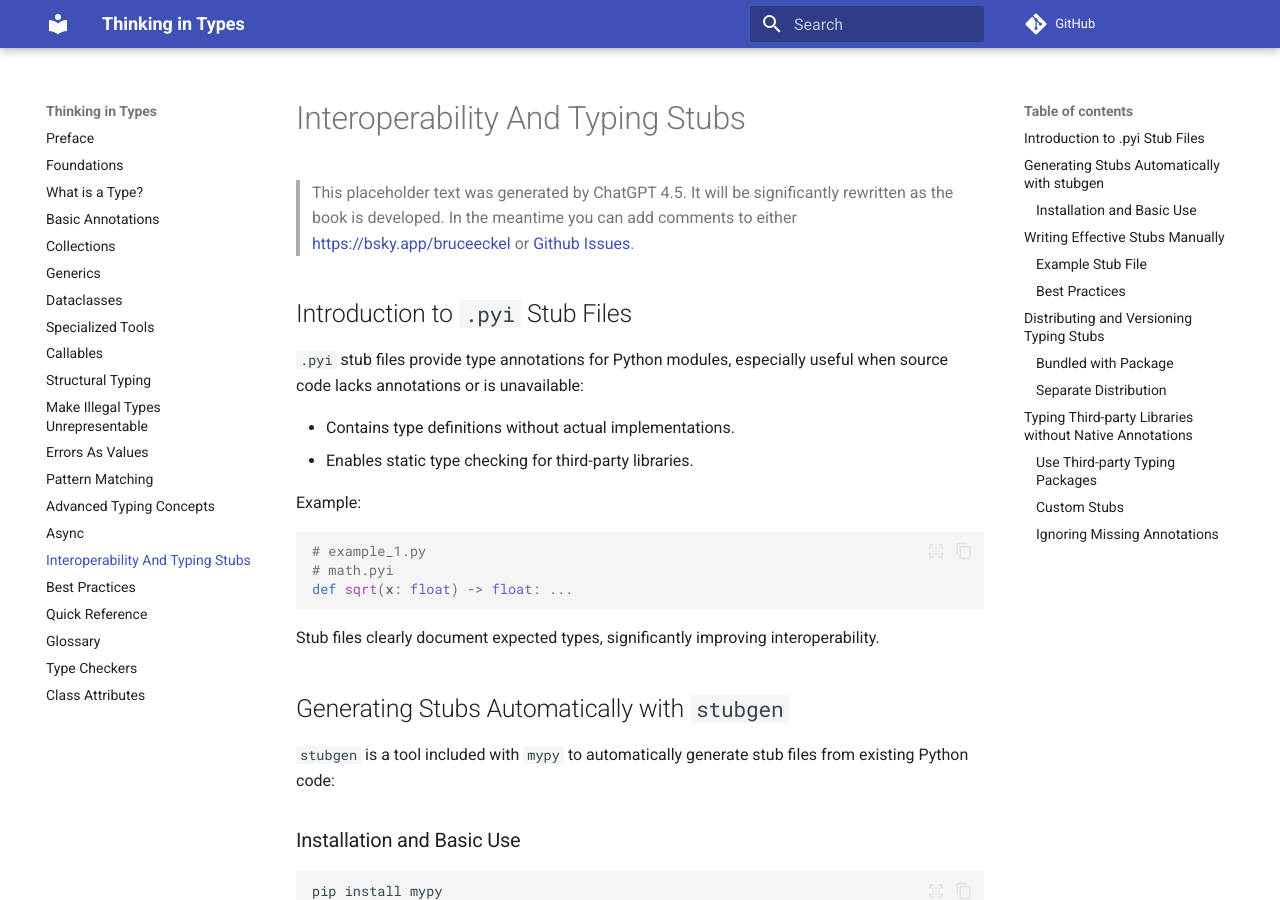
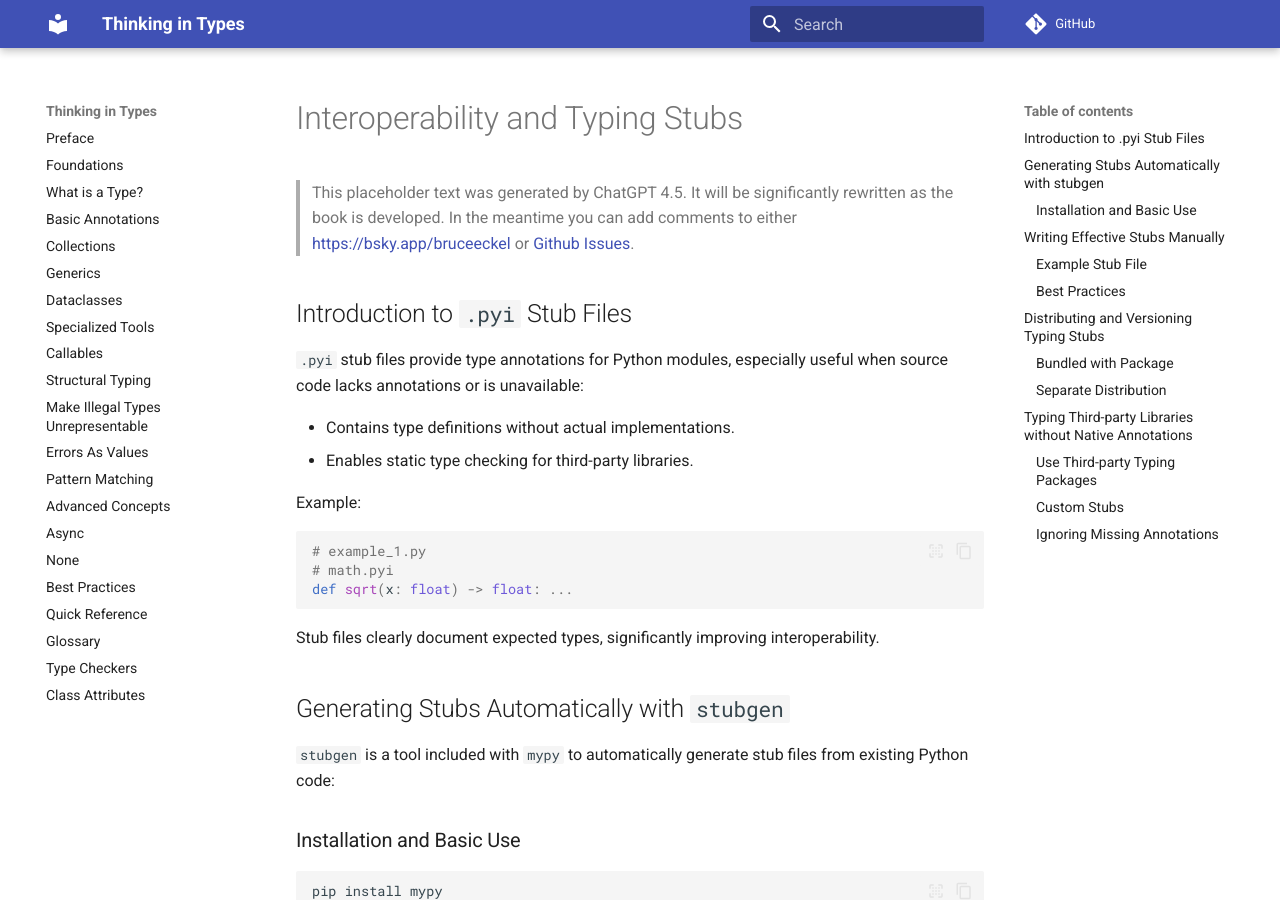
Before and after one commit to ThinkingInTypes/ThinkingInTypes.github.io, an MkDocs documentation site: the page built from Chapters/16 Interoperability_And_Typing_Stubs.md, in a window 1280 px wide and 900 px high. Built offline with MkDocs 1.6.1 and Material for MkDocs 9.7.7, drawn with Linux system fonts in a browser that asks for light colours; comment, search, counter and statistics services are not loaded.

Commit message:
renaming

```diff
--- a/Chapters/14 Advanced_Typing_Concepts.md
+++ b/Chapters/14 Advanced_Concepts.md
@@ -1,4 +1,4 @@
-# Advanced Typing Concepts
+# Advanced Concepts
 
 > This placeholder text was generated by ChatGPT 4.5.
 > It will be significantly rewritten as the book is developed.
--- a/Chapters/16 Interoperability_And_Typing_Stubs.md
+++ b/Chapters/16 Interoperability_And_Typing_Stubs.md
@@ -1,4 +1,4 @@
-# Interoperability And Typing Stubs
+# Interoperability and Typing Stubs
 
 > This placeholder text was generated by ChatGPT 4.5.
 > It will be significantly rewritten as the book is developed.
--- a/mkdocs.yml
+++ b/mkdocs.yml
@@ -32,15 +32,15 @@
   - 05 Collections.md
   - 06 Generics.md
   - 07 Dataclasses.md
-  - 08 Specialized_Type_Tools.md
+  - 08 Specialized_Tools.md
   - 09 Callables.md
   - 10 Structural_Typing.md
   - 11 Make_Illegal_Types_Unrepresentable.md
   - 12 Errors_As_Values.md
   - 13 Pattern_Matching.md
-  - 14 Advanced_Typing_Concepts.md
+  - 14 Advanced_Concepts.md
   - 15 Async.md
-  - 16 Interoperability_And_Typing_Stubs.md
+  - 16 Interoperability_and_Typing_Stubs.md
   - 17 Best_Practices.md
   - A1 Quick_Reference.md
   - A2 Glossary.md
```
Also changed, not shown: Chapters/08 Specialized_Tools.md (renamed from Chapters/08 Specialized_Type_Tools.md).
